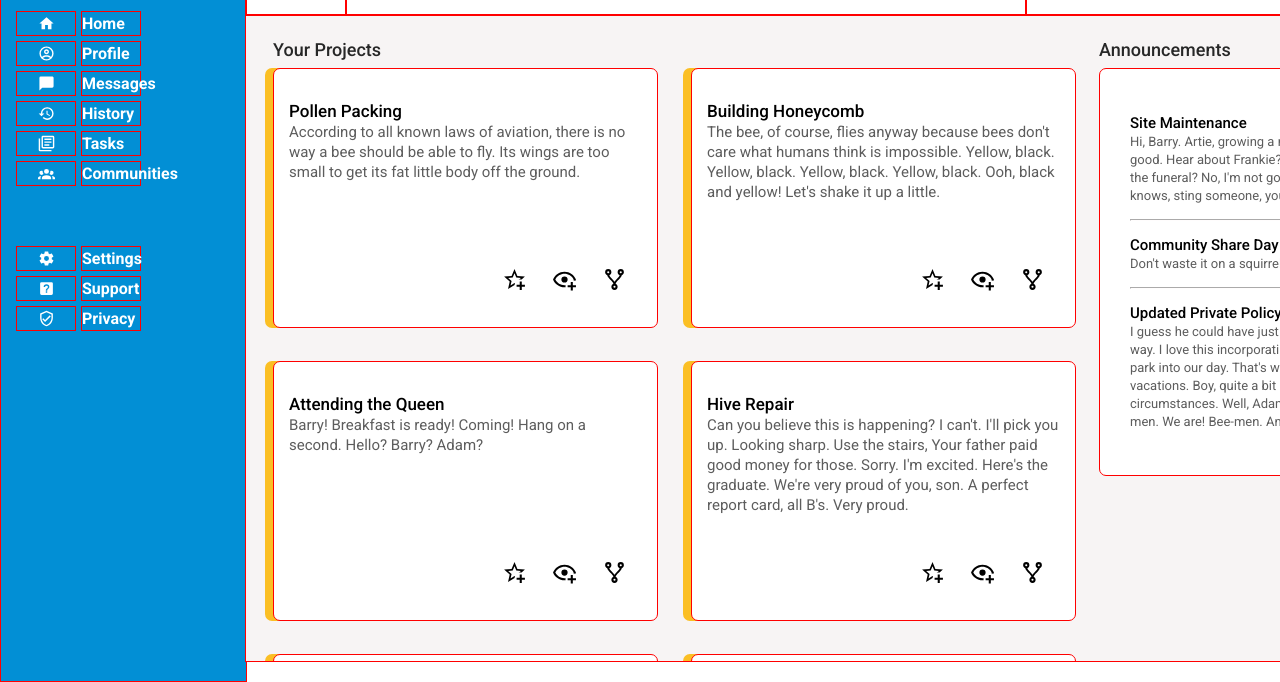
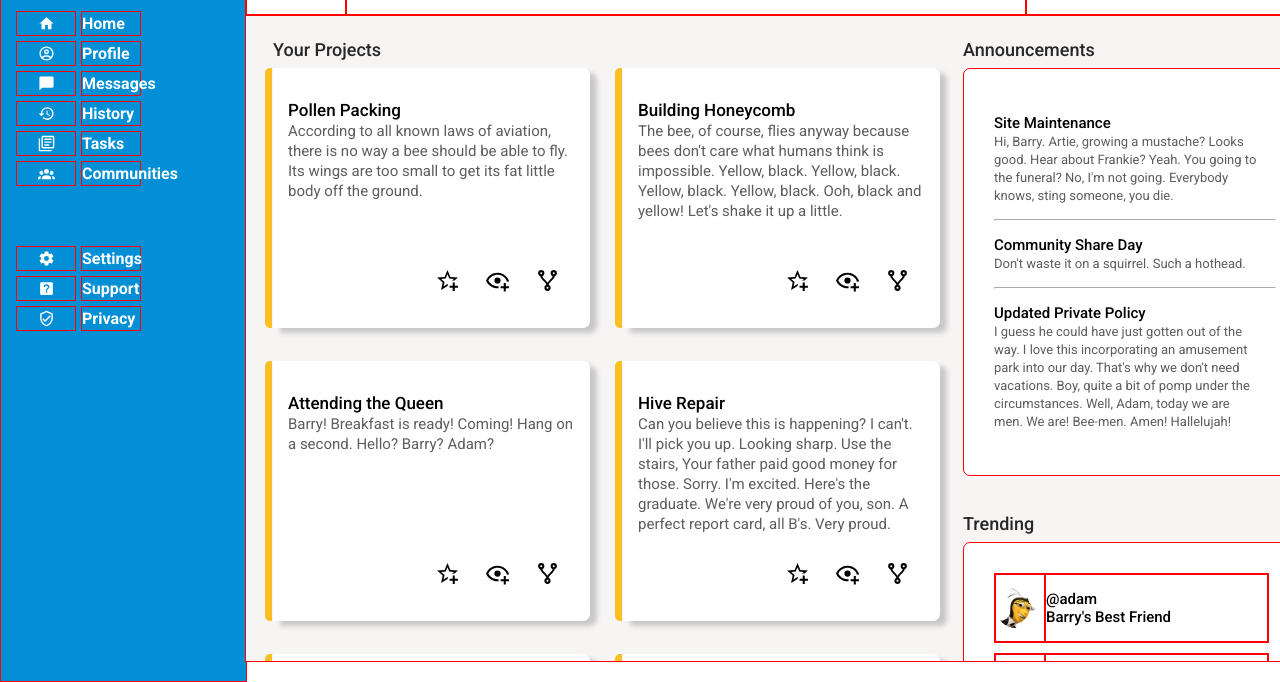
Before and after one commit to jiwonnie6/Admin-Dashboard, a plain HTML site: page admin.html in a window 1280 px wide. Shown: the part 135-817 px from the top of the page. Drawn offline with Linux system fonts and the light colour scheme.

Commit message:
added trending and updates to project

```diff
--- a/admin.css
+++ b/admin.css
@@ -254,10 +254,18 @@ body > div {
   padding-top: 5px;
 
   display: grid;
-  grid-template-columns: 1fr 1fr;
-  grid-template-rows: 1fr 1fr;
+  /* grid-template-columns: 1fr 1fr;
+  grid-template-rows: 1fr 1fr; */
 
-  grid-template-areas: "project-section announcement-section";
+  grid-template-areas:
+    "project-section announcement-section"
+    "project-section trending-section";
+}
+
+.main::after {
+  content: "";
+  display: block;
+  height: 75px; /* Adjust the height according to your preference */
 }
 
 .project-section {
@@ -274,15 +282,41 @@ body > div {
 
 .main-projects {
   display: grid;
-  grid-template-columns: 385px 385px;
-  grid-template-rows: 260px 260px 260px 260px;
+  /* grid-template-rows: 1fr 1fr; */
+  grid-template-columns: repeat(2, minmax(200px, 1fr));
+
+  /* grid-template-columns: 385px 385px; */
+  grid-template-rows: 260px 260px 260px;
   gap: 33px;
 }
 
 #project-box {
-  border: 1px solid red;
+  position: relative;
+  z-index: 1; /* Ensure the box is above the pseudo-element */
+}
+
+#project-box:before {
+  content: "";
+  position: absolute;
+  top: 0;
+  /* border-radius: 5px; */
+  left: -8px;
+  width: 7px;
+  height: 100%;
+  background: #fbbf24; /* Shadow color */
+  border-top-left-radius: 5px;
+  border-bottom-left-radius: 5px;
+  z-index: -1; /* Push the pseudo-element behind the box */
+}
+
+#project-box {
+  /* border: 1px solid red; */
   border-radius: 7px;
-  box-shadow: -8px 0px 0px 0px #fbbf24;
+  border-top-left-radius: 0;
+  border-bottom-left-radius: 0;
+
+  box-shadow: 7px 5px 5px rgb(201, 200, 200);
+
   background-color: white;
   padding: 15px;
   font-size: 17px;
@@ -311,6 +345,7 @@ body > div {
 .announcement-section {
   grid-area: announcement-section;
   padding-left: 23px;
+  padding-right: 23px;
 }
 
 .announcement-header {
@@ -322,7 +357,8 @@ body > div {
 
 .announcement-main {
   display: grid;
-  grid-template-columns: 1fr;
+  grid-template-columns: repeat(auto-fit, minmax(10px, 1fr));
+  /* grid-template-columns: 1fr; */
   grid-template-rows: 1fr;
   width: 275px;
 
@@ -344,3 +380,55 @@ body > div {
   width: 280px;
   border-color: rgb(255, 253, 253);
 }
+
+/* trending section */
+.trending-section {
+  grid-area: trending-section;
+  padding-left: 23px;
+  padding-top: 19px;
+}
+
+.trending-header {
+  margin-bottom: -10px;
+  font-size: 18px;
+  font-weight: 500;
+  color: rgb(39, 39, 39);
+}
+
+.trending-main {
+  display: grid;
+  grid-template-columns: 1fr;
+  grid-template-rows: 1fr;
+  width: 275px;
+
+  border-radius: 7px;
+  background-color: white;
+
+  border: 1px solid red;
+  padding: 30px;
+  border-radius: 7px;
+  font-size: 15px;
+  font-weight: 500;
+}
+
+.trending-main div {
+  border: 1px solid red;
+}
+
+.trending-profile{
+  display: grid;
+  grid-template-columns: 50px 1fr;
+  /* grid-template-rows: 100px 1fr 1fr 1fr; */
+  margin-bottom: 10px;
+}
+
+.user-profile-trending {
+  display: flex;
+  align-items: center;
+}
+
+.user-profile-trending img{
+  height: 40px;
+  width: 40px;
+  border-radius: 50%;
+}
--- a/admin.html
+++ b/admin.html
@@ -352,39 +352,76 @@
           </p>
 
         </div>
+      </div>
 
-        <!-- <div class="community">
+    </div>
+
+    <div class="trending-section">
+      <div class="trending-header">
         <p>
-            Community Share Day
-            <br>
-            <span style="font-size: 13px; font-weight: 400; color: rgb(93, 93, 93);">
-              Don't waste it on a squirrel.
-              Such a hothead.
-            </span>
+          Trending
         </p>
       </div>
 
-        <div class="policy">
+      <div class="trending-main">
+        <div class="trending-profile">
+          <div class="user-profile-trending">
+            <img src="svgs/adam.png" alt="trending-user-profile">
+          </div>
+
+          <div class="adam-user">
             <p>
-            Updated Private Policy
+              @adam
               <br>
-            <span style="font-size: 13px; font-weight: 400; color: rgb(93, 93, 93);">
-              I guess he could have just gotten out of the way.
-              I love this incorporating an amusement park into our day.
-              That's why we don't need vacations.
-              Boy, quite a bit of pomp under the circumstances.
-              Well, Adam, today we are men.
-              We are!
-              Bee-men.
-              Amen!
-              Hallelujah!
-            </span>
+              Barry's Best Friend
             </p>
-        </div> -->
+          </div>
+        </div>
 
+        <div class="trending-profile">
+          <div class="user-profile-trending">
+            <img src="svgs/vanessa.png" alt="trending-user-profile">
+          </div>
+
+          <div class="vanessa-user">
+            <p>
+              @vanessa
+              <br>
+              Barry's Girlfriend
+            </p>
+          </div>
+        </div>
+
+        <div class="trending-profile">
+          <div class="user-profile-trending">
+            <img src="svgs/ken.png" alt="trending-user-profile">
+          </div>
+
+          <div class="ken-user">
+            <p>
+              @ken
+              <br>
+              Barry's Enemy
+            </p>
+          </div>
+        </div>
+
+        <div class="trending-profile">
+          <div class="user-profile-trending">
+            <img src="svgs/jeanette.png" alt="trending-user-profile">
+          </div>
+
+          <div class="jeanette-user">
+            <p>
+              @jeanette
+              <br>
+              Barry's Boss
+            </p>
+          </div>
         </div>
 
       </div>
     </div>
+  </div>
 </body>
 </html>
```
Also changed, not shown: svgs/adam.png (added), svgs/barry-b-benson.jpg (added), svgs/jeanette.png (added), svgs/ken.png (added), svgs/vanessa.png (added), 1 other file. Lines whose indentation alone changed are shown as unchanged.
